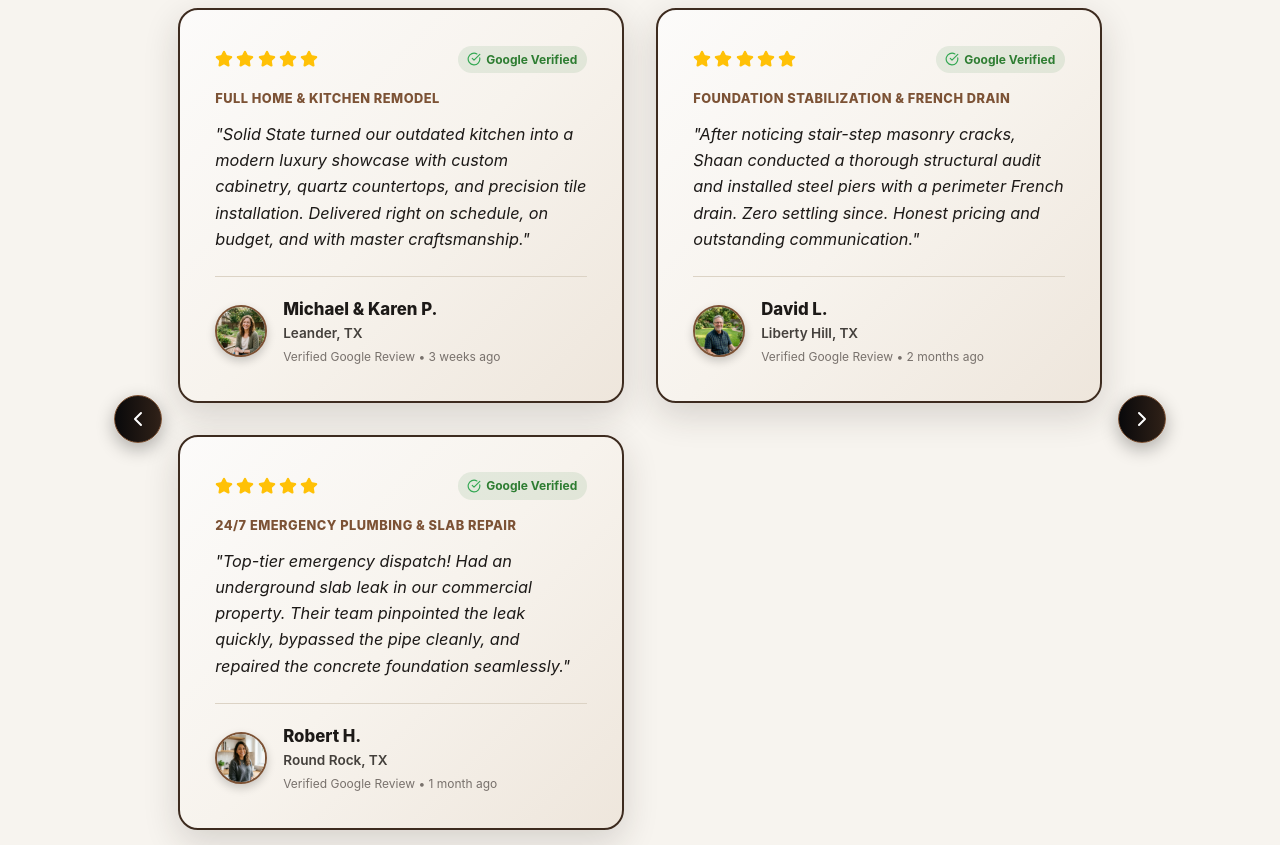
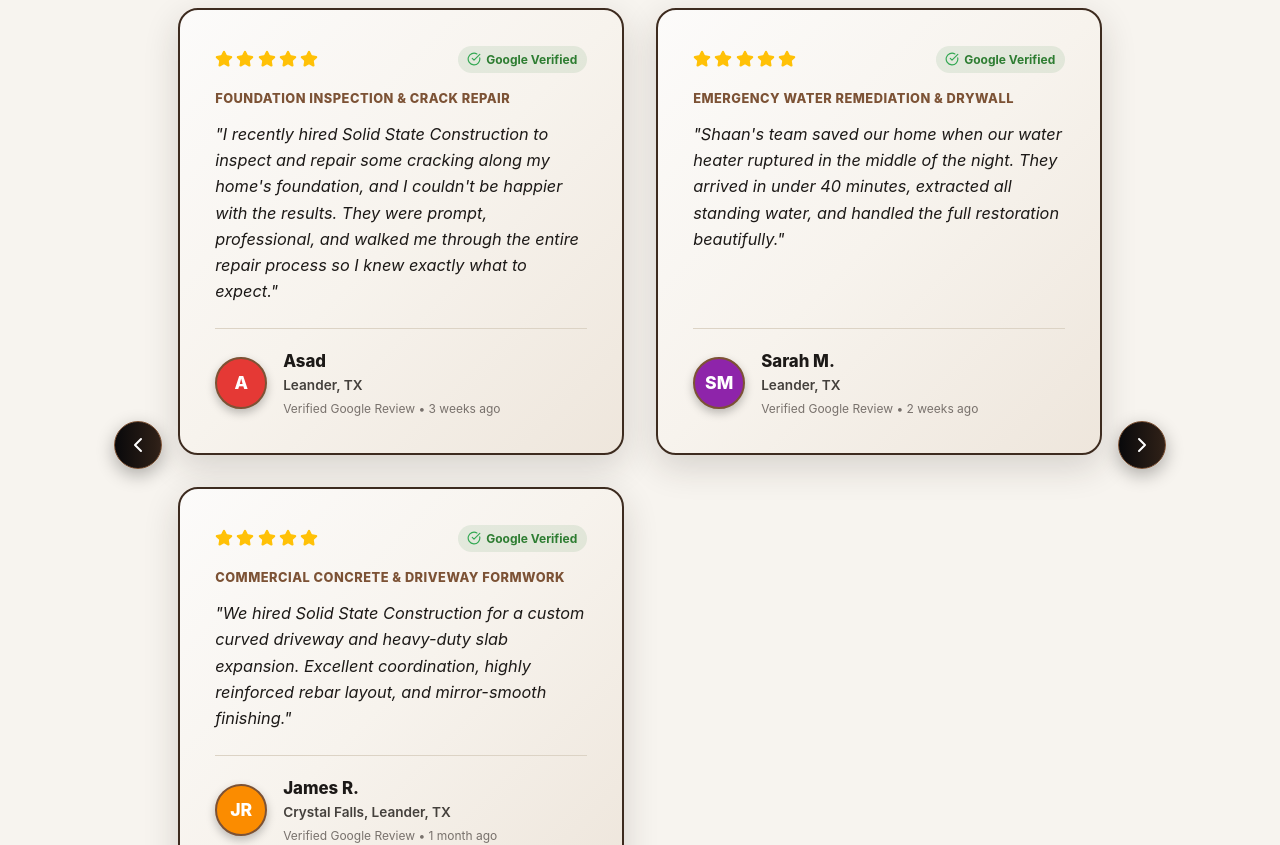
Before and after one commit to asadrzvi/SolidStateConstruction, a React (Vite) app: page / in a window 1280 px wide. Shown: the part 7260-8105 px from the top of the page. Built offline with nearby package versions, Linux system fonts and the light colour scheme.

Commit message:
Incorporate real Google Maps customer reviews (Haider, Abbas Hussain, Kuza Bandzz, Asad) into auto-rotating carousel slider

```diff
--- a/src/components/Testimonials.css
+++ b/src/components/Testimonials.css
@@ -200,6 +200,21 @@
   box-shadow: 0 4px 10px rgba(0, 0, 0, 0.2);
 }
 
+.testimonial-avatar-circle {
+  width: 52px;
+  height: 52px;
+  border-radius: 50%;
+  display: flex;
+  align-items: center;
+  justify-content: center;
+  color: #ffffff;
+  font-weight: 800;
+  font-size: 1.1rem;
+  border: 2px solid #7c5235;
+  box-shadow: 0 4px 10px rgba(0, 0, 0, 0.25);
+  flex-shrink: 0;
+}
+
 .testimonial-author {
   display: flex;
   flex-direction: column;
--- a/src/components/Testimonials.jsx
+++ b/src/components/Testimonials.jsx
@@ -5,58 +5,64 @@
 
 const googleReviewsData = [
   {
+    name: "Haider",
+    location: "Leander, TX",
+    date: "Verified Google Review • 5 hours ago",
+    service: "24/7 Emergency Plumbing Repair",
+    text: "Fantastic plumbing repair service!! Had a plumbing emergency here in Leander and called Solid State. They responded quickly, diagnosed the issue right away, and got the repair done fast. The plumber was incredibly professional, left the area clean.",
+    rating: 5,
+    avatarColor: "#4285F4",
+    initials: "H"
+  },
+  {
+    name: "Abbas Hussain",
+    location: "Austin, TX Metro",
+    date: "Verified Google Review • 5 days ago",
+    service: "Foundation Repair & Structural Engineering",
+    text: "These guys did my foundation, great working with them, they got it done quickly and did a great job. Would recommend to any homeowners in the Austin area.",
+    rating: 5,
+    avatarColor: "#7cb342",
+    initials: "A"
+  },
+  {
+    name: "Kuza Bandzz",
+    location: "Leander & Central TX",
+    date: "Verified Google Review • 1 week ago",
+    service: "Custom Construction & General Contracting",
+    text: "Had a really good experience with Solid State Construction. They communicated well and made the whole process way less stressful than I expected. Everything came out clean and solid, and you can tell they actually care about what they’re doing.",
+    rating: 5,
+    avatarColor: "#1e88e5",
+    initials: "KB"
+  },
+  {
+    name: "Asad",
+    location: "Leander, TX",
+    date: "Verified Google Review • 3 weeks ago",
+    service: "Foundation Inspection & Crack Repair",
+    text: "I recently hired Solid State Construction to inspect and repair some cracking along my home's foundation, and I couldn't be happier with the results. They were prompt, professional, and walked me through the entire repair process so I knew exactly what to expect.",
+    rating: 5,
+    avatarColor: "#e53935",
+    initials: "A"
+  },
+  {
     name: "Sarah M.",
     location: "Leander, TX",
     date: "Verified Google Review • 2 weeks ago",
-    service: "Emergency Water Remediation & Drywall Repair",
-    text: "Shaan's team saved our home when our water heater ruptured in the middle of the night. They arrived in under 40 minutes, extracted all standing water, and handled the full restoration beautifully. Flawless drywall and matching baseboards!",
+    service: "Emergency Water Remediation & Drywall",
+    text: "Shaan's team saved our home when our water heater ruptured in the middle of the night. They arrived in under 40 minutes, extracted all standing water, and handled the full restoration beautifully.",
     rating: 5,
-    image: "/images/sarah.jpg"
+    avatarColor: "#8e24aa",
+    initials: "SM"
   },
   {
     name: "James R.",
     location: "Crystal Falls, Leander, TX",
     date: "Verified Google Review • 1 month ago",
     service: "Commercial Concrete & Driveway Formwork",
-    text: "We hired Solid State Construction for a custom curved driveway and heavy-duty slab expansion. Excellent coordination, highly reinforced rebar layout, and mirror-smooth finishing. Absolute structural perfection.",
+    text: "We hired Solid State Construction for a custom curved driveway and heavy-duty slab expansion. Excellent coordination, highly reinforced rebar layout, and mirror-smooth finishing.",
     rating: 5,
-    image: "/images/james.jpg"
-  },
-  {
-    name: "Elena G.",
-    location: "Cedar Park, TX",
-    date: "Verified Google Review • 1 month ago",
-    service: "Residential Roofing & Insurance Claim",
-    text: "Super responsive customer service. Shaan worked directly with my insurance adjuster for a storm damage roof replacement, making the whole process completely stress-free. Quality work and very respectful crew!",
-    rating: 5,
-    image: "/images/elena.jpg"
-  },
-  {
-    name: "Michael & Karen P.",
-    location: "Leander, TX",
-    date: "Verified Google Review • 3 weeks ago",
-    service: "Full Home & Kitchen Remodel",
-    text: "Solid State turned our outdated kitchen into a modern luxury showcase with custom cabinetry, quartz countertops, and precision tile installation. Delivered right on schedule, on budget, and with master craftsmanship.",
-    rating: 5,
-    image: "/images/sarah.jpg"
-  },
-  {
-    name: "David L.",
-    location: "Liberty Hill, TX",
-    date: "Verified Google Review • 2 months ago",
-    service: "Foundation Stabilization & French Drain",
-    text: "After noticing stair-step masonry cracks, Shaan conducted a thorough structural audit and installed steel piers with a perimeter French drain. Zero settling since. Honest pricing and outstanding communication.",
-    rating: 5,
-    image: "/images/james.jpg"
-  },
-  {
-    name: "Robert H.",
-    location: "Round Rock, TX",
-    date: "Verified Google Review • 1 month ago",
-    service: "24/7 Emergency Plumbing & Slab Repair",
-    text: "Top-tier emergency dispatch! Had an underground slab leak in our commercial property. Their team pinpointed the leak quickly, bypassed the pipe cleanly, and repaired the concrete foundation seamlessly.",
-    rating: 5,
-    image: "/images/elena.jpg"
+    avatarColor: "#fb8c00",
+    initials: "JR"
   }
 ];
 
@@ -165,7 +171,12 @@
                 </div>
 
                 <div className="testimonial-author-wrapper">
-                  <img src={rev.image} alt={rev.name} className="testimonial-avatar" />
+                  <div
+                    className="testimonial-avatar-circle"
+                    style={{ backgroundColor: rev.avatarColor }}
+                  >
+                    {rev.initials}
+                  </div>
                   <div className="testimonial-author">
                     <span className="author-name">{rev.name}</span>
                     <span className="author-location">{rev.location}</span>
```
